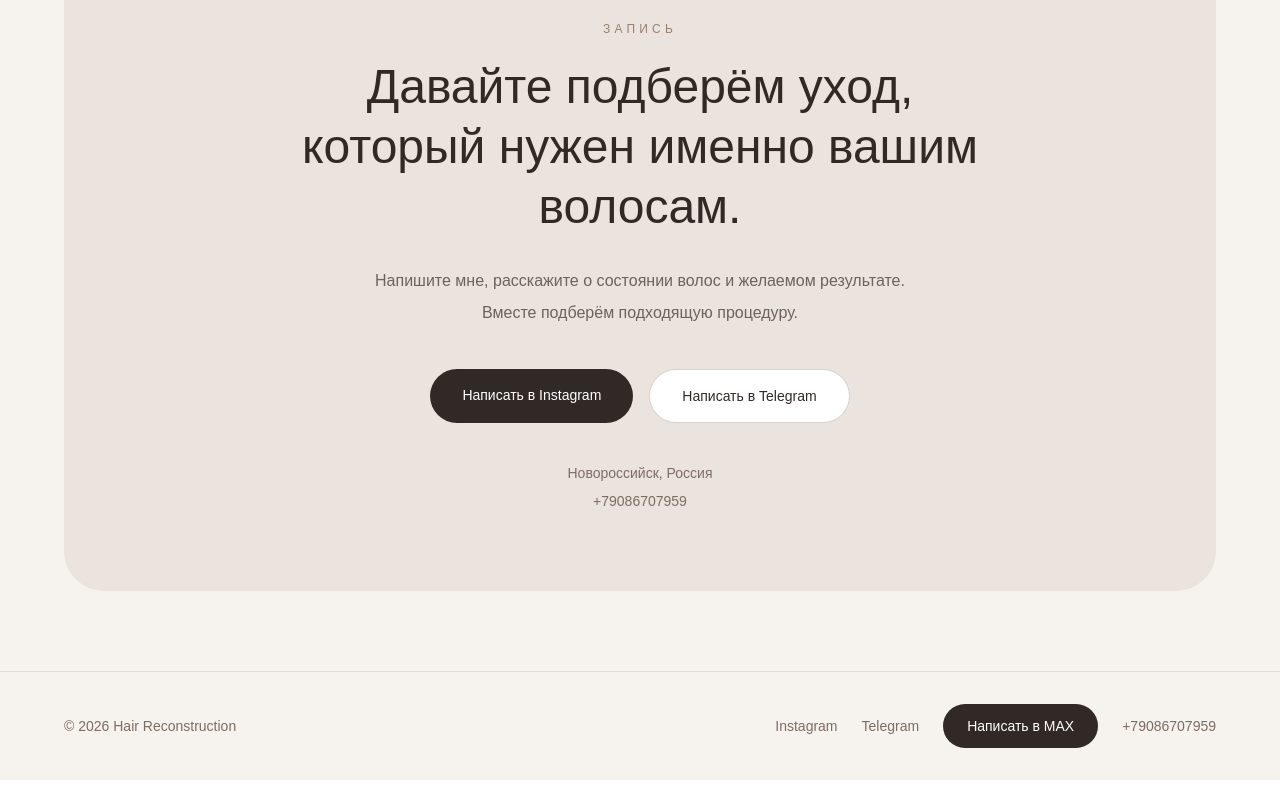
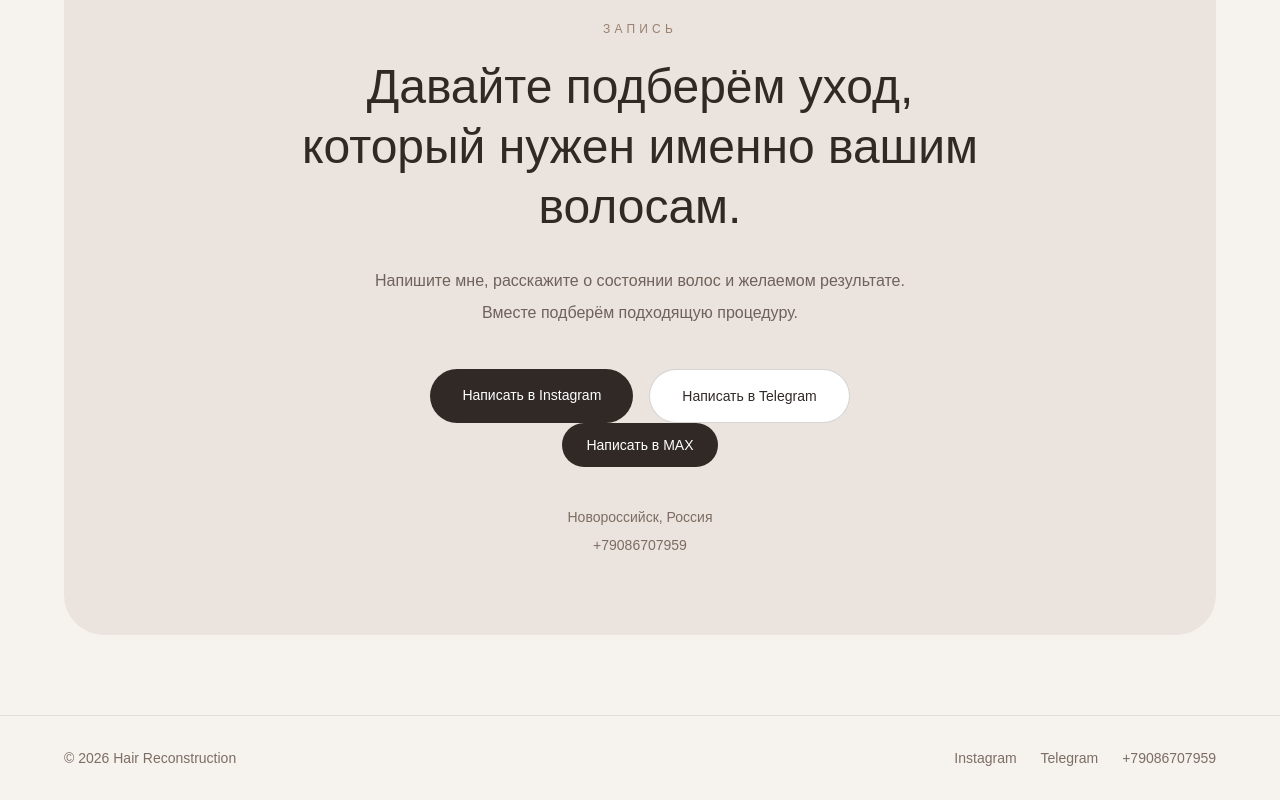
Before and after one commit to maratVard/hair-reconstruction, a Next.js app: page / in a window 1280 px wide. Shown: the part 7300-8100 px from the top of the page. Built offline with nearby package versions, Linux system fonts and the light colour scheme.

Commit message:
added Max changes

```diff
--- a/app/page.tsx
+++ b/app/page.tsx
@@ -69,7 +69,7 @@ export default function Home() {
                 href="https://max.ru/u/f9LHodD0cOIexygnjQJrleMM6XTOSXzCwSKwIn_W9OrN9lEDyJ8TaFzsQD0"
                 target="_blank"
                 rel="noopener noreferrer"
-                className="rounded-xl px-3 py-2 text-sm text-[#302925] transition hover:bg-[#ebe3dd]"
+                className="rounded-xl px-4 py-3 text-sm text-[#302925] transition hover:bg-[#ebe3dd]"
               >
                 MAX
               </a>
@@ -914,6 +914,15 @@ export default function Home() {
             </a>
           </div>
 
+          <a
+              href="https://max.ru/u/f9LHodD0cOIexygnjQJrleMM6XTOSXzCwSKwIn_W9OrN9lEDyJ8TaFzsQD0"
+              target="_blank"
+              rel="noopener noreferrer"
+              className="inline-flex items-center justify-center rounded-full bg-[#302925] px-6 py-3 text-sm font-medium text-white transition hover:bg-[#4b403a]"
+            >
+              Написать в MAX
+            </a>
+
           <div className="mt-10 text-sm text-[#7d6d64]">
             <p>Новороссийск, Россия</p>
 
@@ -952,15 +961,6 @@ export default function Home() {
             </a>
 
             <a
-              href="https://max.ru/u/f9LHodD0cOIexygnjQJrleMM6XTOSXzCwSKwIn_W9OrN9lEDyJ8TaFzsQD0"
-              target="_blank"
-              rel="noopener noreferrer"
-              className="inline-flex items-center justify-center rounded-full bg-[#302925] px-6 py-3 text-sm font-medium text-white transition hover:bg-[#4b403a]"
-            >
-              Написать в MAX
-            </a>
-
-            <a
               href={phone}
               className="transition hover:text-[#302925]"
             >
```
